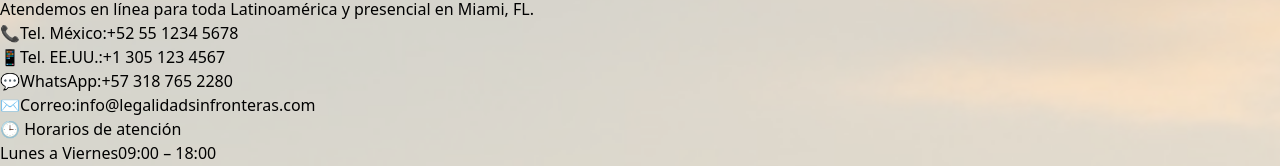
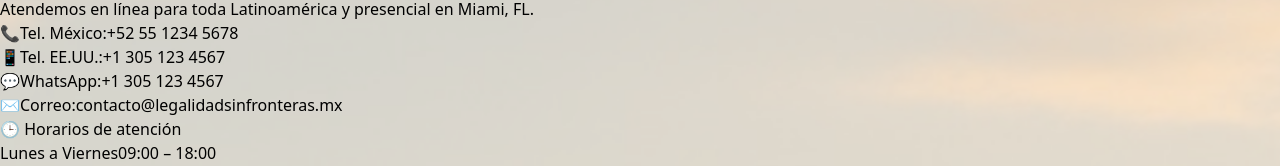
Before and after one commit to carlosquesadaG/lawyer, a React (Vite) app: page /contact in a window 1280 px wide. Shown: the part 171-337 px from the top of the page. Built offline with nearby package versions, Linux system fonts and the light colour scheme.

Commit message:
rdy to prd

```diff
--- a/src/pages/Contact.jsx
+++ b/src/pages/Contact.jsx
@@ -99,7 +99,7 @@
                     rel="noopener noreferrer"
                     className="ml-2 text-green-600 underline"
                   >
-                    +57 318 765 2280
+                    +1 305 123 4567
                   </a>
                 </div>
                 <div className="flex items-center">
@@ -109,7 +109,7 @@
                     href="mailto:info@legalidadsinfronteras.mx"
                     className="ml-2 text-[#0A2463] underline"
                   >
-                    info@legalidadsinfronteras.com
+                    contacto@legalidadsinfronteras.mx
                   </a>
                 </div>
               </div>
```
